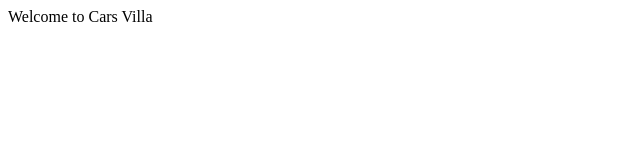
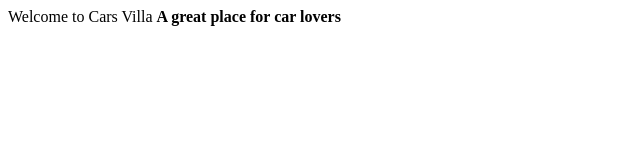
Before and after one commit to Gourav7428/carsvilla, a plain HTML site: page index.html in a window 1280 px wide. Shown: the whole page, without its empty margins (0-640 px from the left). Drawn offline with Linux system fonts and the light colour scheme.

Commit message:
subheading added

```diff
--- a/index.html
+++ b/index.html
@@ -7,6 +7,6 @@
 </head>
 <body>
     Welcome to Cars Villa
-
+    <strong>A great place for car lovers</strong>
 </body>
 </html>
```
